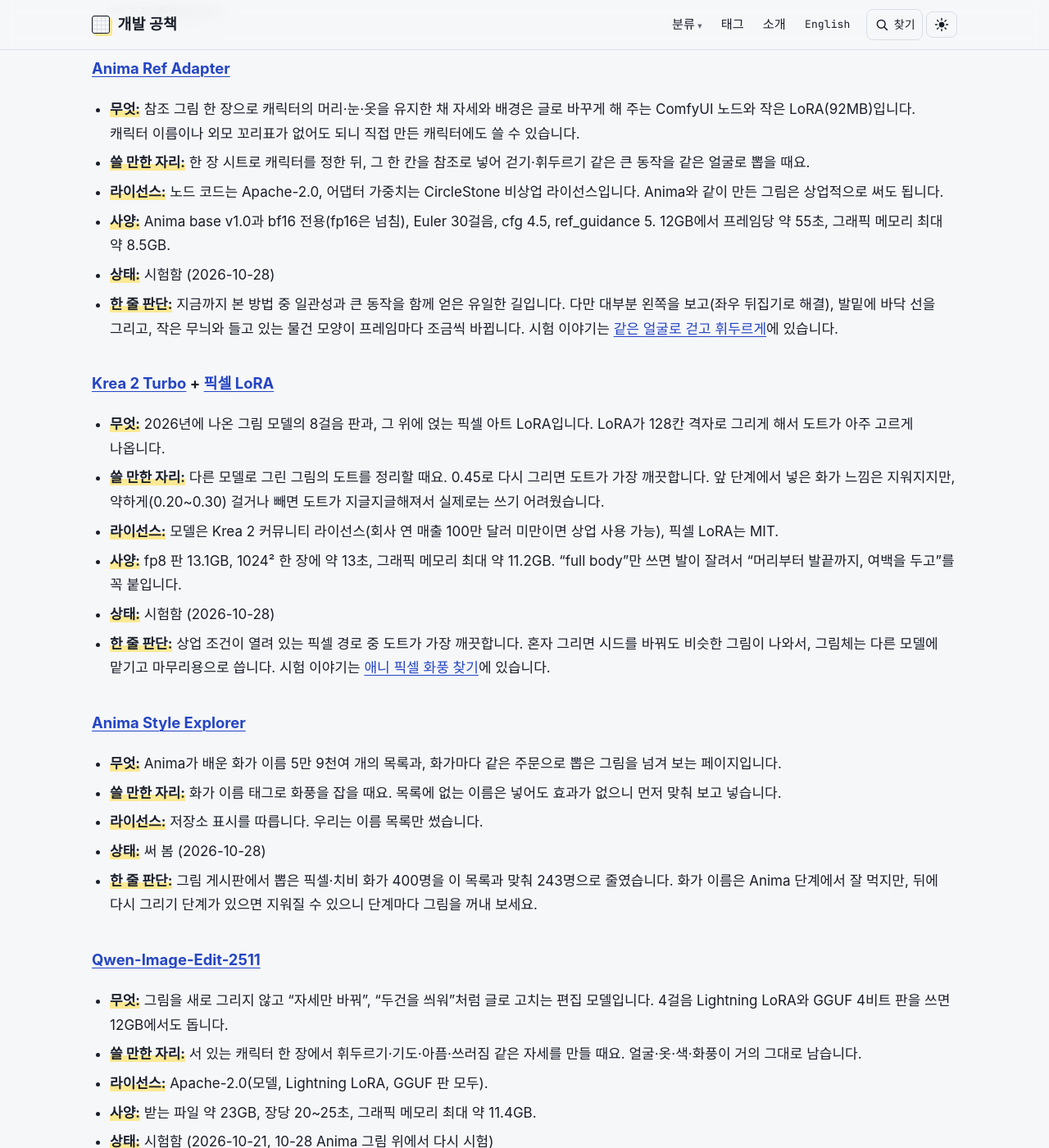
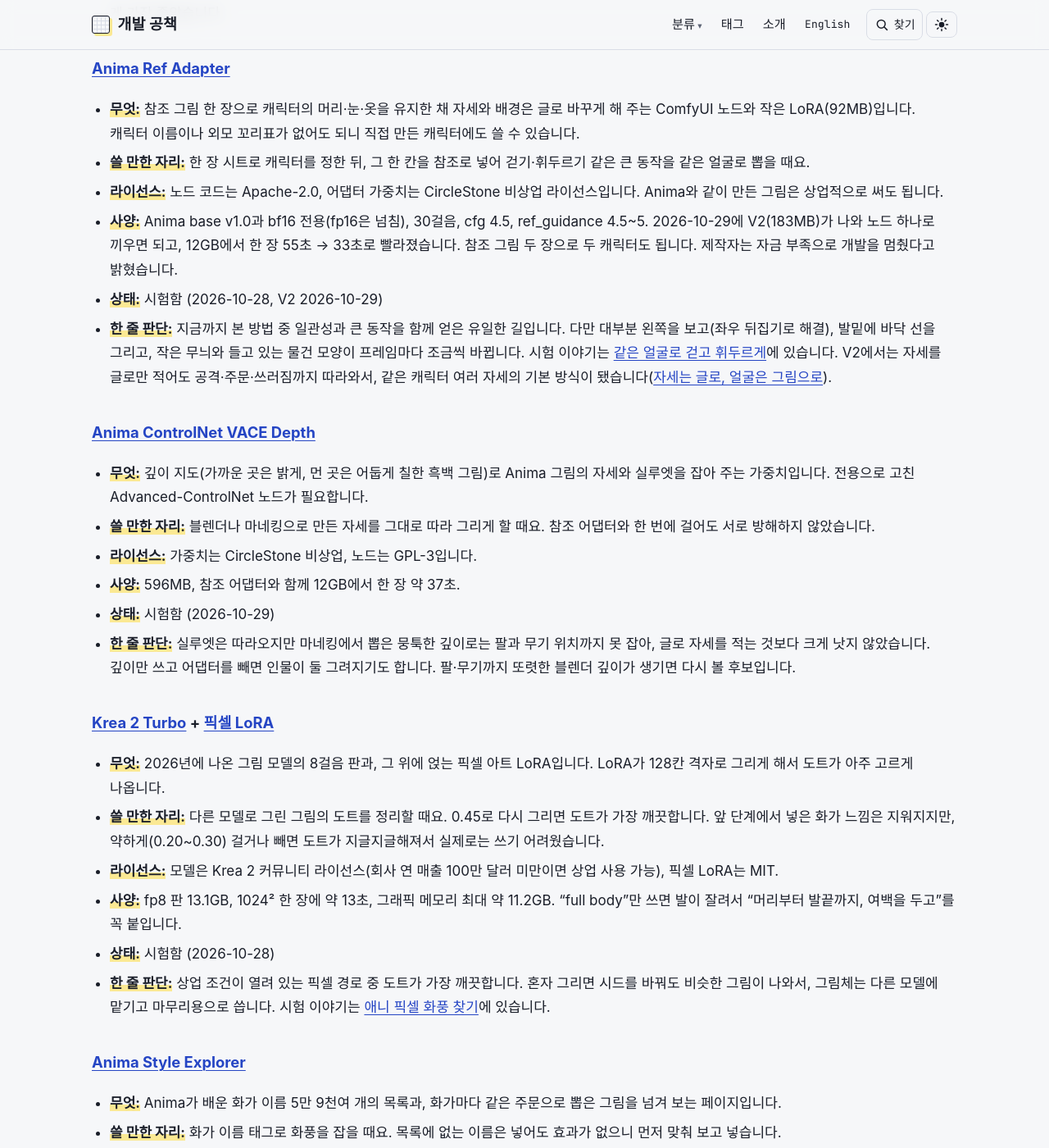
Before and after one commit to wh209302/wh209302.github.io, a Jekyll site: the page built from shelf.md, in a window 1280 px wide and 1400 px high, scrolled down 2379 px. Shown: the whole window at 82% size. Built offline with Jekyll 4.4.1, drawn with Linux system fonts in a browser that asks for light colours; some web fonts are replaced.

Commit message:
AI 실험실 4편: 같은 캐릭터 여러 자세(Ref Adapter V2·깊이 자세), 기술 서랍 갱신
Co-Authored-By: Claude Opus 5.5 <noreply@anthropic.com>
Claude-Session: https://claude.ai/code/session_01LdZGhSsgjJjkLvYDQdAqmS

```diff
--- a/shelf.md
+++ b/shelf.md
@@ -58,9 +58,18 @@ AI와 일하다 보면 "오, 이거 대박인데?" 싶은 기술이 하루에도
 - **무엇:** 참조 그림 한 장으로 캐릭터의 머리·눈·옷을 유지한 채 자세와 배경은 글로 바꾸게 해 주는 ComfyUI 노드와 작은 LoRA(92MB)입니다. 캐릭터 이름이나 외모 꼬리표가 없어도 되니 직접 만든 캐릭터에도 쓸 수 있습니다.
 - **쓸 만한 자리:** 한 장 시트로 캐릭터를 정한 뒤, 그 한 칸을 참조로 넣어 걷기·휘두르기 같은 큰 동작을 같은 얼굴로 뽑을 때요.
 - **라이선스:** 노드 코드는 Apache-2.0, 어댑터 가중치는 CircleStone 비상업 라이선스입니다. Anima와 같이 만든 그림은 상업적으로 써도 됩니다.
-- **사양:** Anima base v1.0과 bf16 전용(fp16은 넘침), Euler 30걸음, cfg 4.5, ref_guidance 5. 12GB에서 프레임당 약 55초, 그래픽 메모리 최대 약 8.5GB.
-- **상태:** 시험함 (2026-10-28)
-- **한 줄 판단:** 지금까지 본 방법 중 일관성과 큰 동작을 함께 얻은 유일한 길입니다. 다만 대부분 왼쪽을 보고(좌우 뒤집기로 해결), 발밑에 바닥 선을 그리고, 작은 무늬와 들고 있는 물건 모양이 프레임마다 조금씩 바뀝니다. 시험 이야기는 [같은 얼굴로 걷고 휘두르게](/2026/10/28/anima-motion/)에 있습니다.
+- **사양:** Anima base v1.0과 bf16 전용(fp16은 넘침), 30걸음, cfg 4.5, ref_guidance 4.5~5. 2026-10-29에 V2(183MB)가 나와 노드 하나로 끼우면 되고, 12GB에서 한 장 55초 → 33초로 빨라졌습니다. 참조 그림 두 장으로 두 캐릭터도 됩니다. 제작자는 자금 부족으로 개발을 멈췄다고 밝혔습니다.
+- **상태:** 시험함 (2026-10-28, V2 2026-10-29)
+- **한 줄 판단:** 지금까지 본 방법 중 일관성과 큰 동작을 함께 얻은 유일한 길입니다. 다만 대부분 왼쪽을 보고(좌우 뒤집기로 해결), 발밑에 바닥 선을 그리고, 작은 무늬와 들고 있는 물건 모양이 프레임마다 조금씩 바뀝니다. 시험 이야기는 [같은 얼굴로 걷고 휘두르게](/2026/10/28/anima-motion/)에 있습니다. V2에서는 자세를 글로만 적어도 공격·주문·쓰러짐까지 따라와서, 같은 캐릭터 여러 자세의 기본 방식이 됐습니다([자세는 글로, 얼굴은 그림으로](/2026/10/29/same-character-poses/)).
+
+### [Anima ControlNet VACE Depth](https://huggingface.co/TaihoC/Anima-ControlNet-VACE-Depth)
+
+- **무엇:** 깊이 지도(가까운 곳은 밝게, 먼 곳은 어둡게 칠한 흑백 그림)로 Anima 그림의 자세와 실루엣을 잡아 주는 가중치입니다. 전용으로 고친 Advanced-ControlNet 노드가 필요합니다.
+- **쓸 만한 자리:** 블렌더나 마네킹으로 만든 자세를 그대로 따라 그리게 할 때요. 참조 어댑터와 한 번에 걸어도 서로 방해하지 않았습니다.
+- **라이선스:** 가중치는 CircleStone 비상업, 노드는 GPL-3입니다.
+- **사양:** 596MB, 참조 어댑터와 함께 12GB에서 한 장 약 37초.
+- **상태:** 시험함 (2026-10-29)
+- **한 줄 판단:** 실루엣은 따라오지만 마네킹에서 뽑은 뭉툭한 깊이로는 팔과 무기 위치까지 못 잡아, 글로 자세를 적는 것보다 크게 낫지 않았습니다. 깊이만 쓰고 어댑터를 빼면 인물이 둘 그려지기도 합니다. 팔·무기까지 또렷한 블렌더 깊이가 생기면 다시 볼 후보입니다.
 
 ### [Krea 2 Turbo](https://huggingface.co/krea/Krea-2-Turbo) + [픽셀 LoRA](https://huggingface.co/e-n-v-y/Krea-2-Pixel-Art)
 
```
Also changed, not shown: _posts/2026-10-29-same-character-poses.md (added, +58 -0 lines), en/_posts/2026-10-29-same-character-poses.md (added, +58 -0 lines), en/shelf.md (+12 -3 lines), assets/img/posts/same-character-poses/depth.webp (added), assets/img/posts/same-character-poses/poses.webp (added), assets/img/posts/same-character-poses/styles.webp (added), assets/img/posts/same-character-poses/talk-en.webp (added), assets/img/posts/same-character-poses/talk.webp (added).
